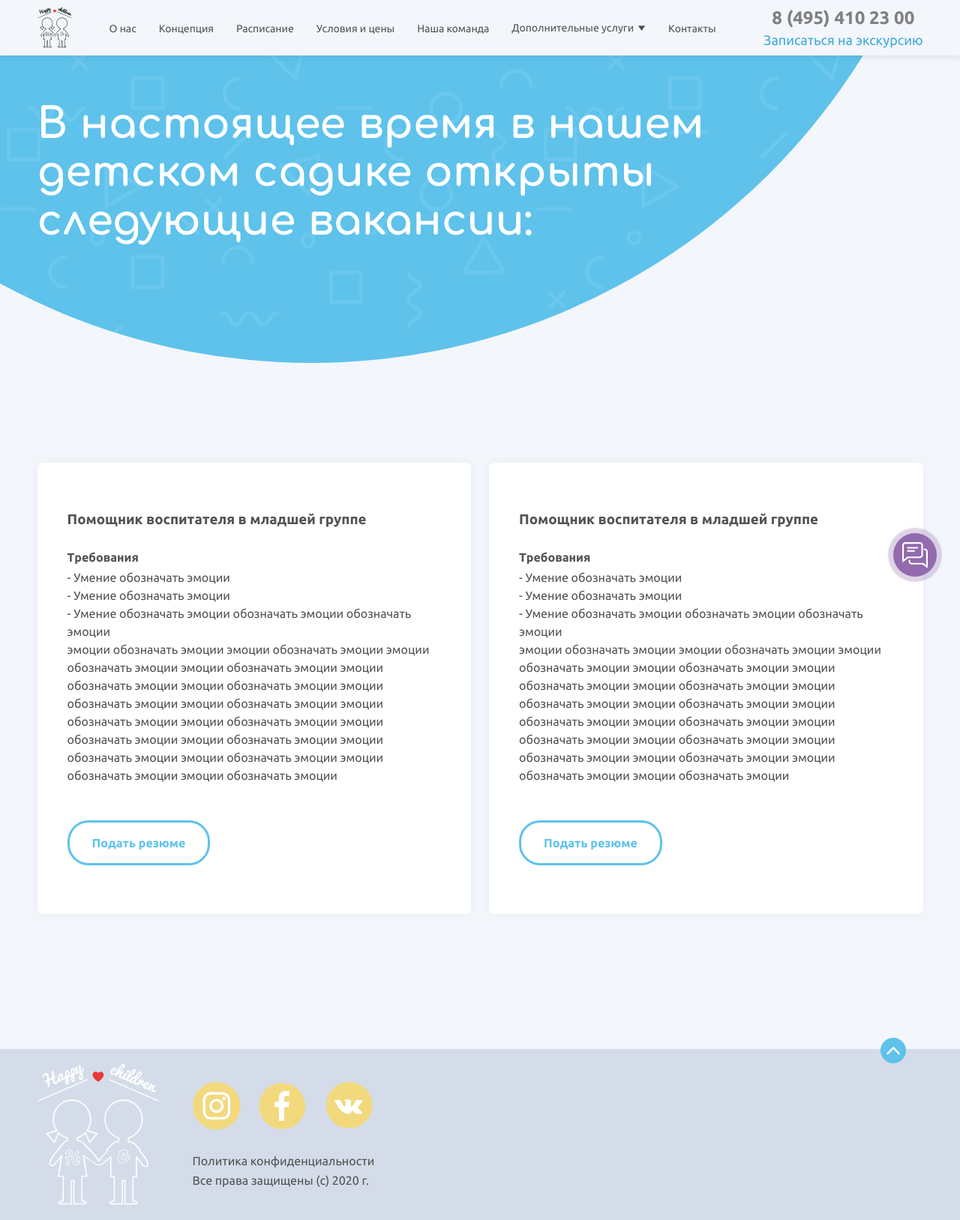
After one commit to acr0matic/happy-children, a PHP site: page /vacancy.php in a window 1280 px wide. The commit adds this page. Shown: the whole page at 75% size. Run offline with PHP 8.4, Linux system fonts and the light colour scheme; style sheets or scripts are compiled from the project's sources.

Commit message:
feat: страница "вакансии"

```diff
--- a/src/scripts/modal.js
+++ b/src/scripts/modal.js
@@ -46,3 +46,22 @@ if (modalInfo) {
     });
   });
 }
+
+
+const modalVacancy = document.getElementById('modal-vacancy');
+
+if (modalVacancy) {
+  const title = modalVacancy.querySelector('.modal__title');
+  const cards = document.querySelectorAll('.vacancy__item');
+
+  if (cards) {
+    cards.forEach(card => {
+      const button = card.querySelector('.button');
+      const vacancyName = card.querySelector('.vacancy__title').textContent;
+
+      button.addEventListener('click', () => {
+        title.textContent = vacancyName;
+      });
+    });
+  }
+}
--- a/src/scss/components/input/_input.scss
+++ b/src/scss/components/input/_input.scss
@@ -14,12 +14,11 @@
 
   &__field {
     width: 100%;
+    padding: 5px 0;
 
     border: none;
     border-bottom: 1px solid $input__border;
     outline: none;
-
-    padding: 5px 0;
 
     transition: 0.15s ease;
 
@@ -30,6 +29,21 @@
     &::placeholder {
       color: $input__placeholder;
     }
+
+    &--box {
+      min-height: 100px;
+      padding: 8px;
+
+      border: 1px solid $input__border;
+      border-radius: 4px;
+
+      resize: none;
+    }
+  }
+
+  &__label {
+    display: block;
+    margin-bottom: 8px;
   }
 
   &__warning {
--- a/src/scss/layout/_layout.scss
+++ b/src/scss/layout/_layout.scss
@@ -22,6 +22,8 @@
 
 @import "pages/team/team";
 
+@import "pages/vacancy/vacancy";
+
 @import "pages/studios/studios";
 @import "pages/studios/service";
 @import "pages/studios/holiday";
--- /dev/null
+++ b/src/scss/layout/pages/vacancy/_vacancy.scss
@@ -0,0 +1,80 @@
+#vacancy {
+  padding-top: 60px;
+}
+
+.vacancy {
+  @include breakpoint($breakpoint-mobile--large) {
+    h1 {
+      font-size: $font-size-2;
+    }
+
+    br {
+      display: none;
+    }
+  }
+
+  position: relative;
+
+  &::after {
+    @include breakpoint($breakpoint-mobile--large) {
+      top: -1550px;
+      left: -700px;
+    }
+
+    content: "";
+    position: absolute;
+    z-index: -1;
+    top: -1380px;
+    left: -500px;
+
+    width: 1730px;
+    height: 1730px;
+    border-radius: 100%;
+
+    background-color: $palette-blue;
+    background-image: url("../img/pattern/blue.svg");
+  }
+
+  &__header {
+    color: $text-white;
+  }
+
+  &__content {
+    @include breakpoint($breakpoint-mobile--large) {
+      margin-top: 120px;
+    }
+
+    margin-top: 290px;
+  }
+
+  &__item {
+    @include breakpoint($breakpoint-mobile--large) {
+      padding: 32px 16px;
+    }
+
+    display: flex;
+    flex-direction: column;
+
+    padding: 65px 40px;
+    border-radius: $border-radius;
+
+    background-color: $palette-white;
+    box-shadow: 0 0 13px rgba(#9ba1aa, 0.1);
+  }
+
+  &__title {
+    margin-bottom: 30px;
+  }
+
+  strong {
+    margin-bottom: 6px;
+  }
+
+  &__text {
+    line-height: $line-height-p;
+  }
+
+  &__action {
+    margin-top: 48px;
+  }
+}
--- /dev/null
+++ b/src/vacancy.php
@@ -0,0 +1,153 @@
+<?php include_once('partials/header.php') ?>
+
+<main id="vacancy-page">
+  <section id="vacancy" class="section">
+    <div class="container">
+      <div class="vacancy">
+        <div class="vacancy__header">
+          <h1 class="page__title">
+            В настоящее время в нашем
+            <br>
+            детском садике открыты
+            <br>
+            следующие вакансии:
+          </h1>
+        </div>
+        <!-- /.vacancy__header -->
+
+        <div class="vacancy__content">
+          <div class="row gy-3">
+            <div class="col-12 col-lg-6">
+              <div class="vacancy__item">
+                <h3 class="vacancy__title">Помощник воспитателя в младшей группе</h3>
+
+                <strong>Требования</strong>
+                <div class="vacancy__text">
+                  - Умение обозначать эмоции
+                  <br>
+                  - Умение обозначать эмоции
+                  <br>
+                  - Умение обозначать эмоции обозначать эмоции обозначать эмоции
+                  <br>
+                  эмоции обозначать эмоции эмоции обозначать эмоции эмоции обозначать эмоции эмоции обозначать эмоции
+                  эмоции обозначать эмоции эмоции обозначать эмоции эмоции обозначать эмоции эмоции обозначать эмоции
+                  эмоции обозначать эмоции эмоции обозначать эмоции эмоции обозначать эмоции эмоции обозначать эмоции
+                  эмоции обозначать эмоции эмоции обозначать эмоции эмоции обозначать эмоции эмоции обозначать эмоции
+                </div>
+                <!-- /.vacancy__text -->
+
+                <div class="vacancy__action">
+                  <button class="button button-outline" data-micromodal-trigger="modal-vacancy">Подать резюме</button>
+                </div>
+                <!-- /.vacancy__action -->
+              </div>
+              <!-- /.vacancy__item -->
+            </div>
+            <!-- /.col-6 -->
+
+            <div class="col-12 col-lg-6">
+              <div class="vacancy__item">
+                <h3 class="vacancy__title">Помощник воспитателя в младшей группе</h3>
+
+                <strong>Требования</strong>
+                <div class="vacancy__text">
+                  - Умение обозначать эмоции
+                  <br>
+                  - Умение обозначать эмоции
+                  <br>
+                  - Умение обозначать эмоции обозначать эмоции обозначать эмоции
+                  <br>
+                  эмоции обозначать эмоции эмоции обозначать эмоции эмоции обозначать эмоции эмоции обозначать эмоции
+                  эмоции обозначать эмоции эмоции обозначать эмоции эмоции обозначать эмоции эмоции обозначать эмоции
+                  эмоции обозначать эмоции эмоции обозначать эмоции эмоции обозначать эмоции эмоции обозначать эмоции
+                  эмоции обозначать эмоции эмоции обозначать эмоции эмоции обозначать эмоции эмоции обозначать эмоции
+                </div>
+                <!-- /.vacancy__text -->
+
+                <div class="vacancy__action">
+                  <button class="button button-outline" data-micromodal-trigger="modal-vacancy">Подать резюме</button>
+                </div>
+                <!-- /.vacancy__action -->
+              </div>
+              <!-- /.vacancy__item -->
+            </div>
+            <!-- /.col-6 -->
+          </div>
+          <!-- /.row -->
+        </div>
+        <!-- /.vacancy__content -->
+      </div>
+      <!-- /.vacancy -->
+    </div>
+    <!-- /.container -->
+  </section>
+</main>
+
+<div class="modal modal-callback micromodal-slide" id="modal-vacancy" data-modal-title="">
+  <div class="modal__overlay" data-micromodal-close>
+    <div class="modal__container">
+      <div class="modal__header">
+        <h2 class="modal__title mb-3">
+          Педагог-воспитатель
+        </h2>
+        <p class="modal__description">
+          Оставьте свои контактные данные, и мы
+          <br>
+          свяжемся с вами в ближайшее время
+        </p>
+
+        <button class="modal__close" data-micromodal-close>
+          <svg width="100%" height="100%" viewBox="0 0 35 35" fill="none" xmlns="http://www.w3.org/2000/svg">
+            <path d="M17.5 0C7.83594 0 0 7.83594 0 17.5C0 27.1641 7.83594 35 17.5 35C27.1641 35 35 27.1641 35 17.5C35 7.83594 27.1641 0 17.5 0ZM17.5 32.0312C9.47656 32.0312 2.96875 25.5234 2.96875 17.5C2.96875 9.47656 9.47656 2.96875 17.5 2.96875C25.5234 2.96875 32.0312 9.47656 32.0312 17.5C32.0312 25.5234 25.5234 32.0312 17.5 32.0312Z"
+              fill="#5EC2EB" />
+            <path
+              d="M24.2891 11.25C24.2891 11.0781 24.1484 10.9375 23.9766 10.9375L21.3984 10.9492L17.5156 15.5781L13.6367 10.9531L11.0547 10.9414C10.8828 10.9414 10.7422 11.0781 10.7422 11.2539C10.7422 11.3281 10.7695 11.3984 10.8164 11.457L15.8984 17.5117L10.8164 23.5625C10.7692 23.6198 10.743 23.6914 10.7422 23.7656C10.7422 23.9375 10.8828 24.0781 11.0547 24.0781L13.6367 24.0664L17.5156 19.4375L21.3945 24.0625L23.9727 24.0742C24.1445 24.0742 24.2852 23.9375 24.2852 23.7617C24.2852 23.6875 24.2578 23.6172 24.2109 23.5586L19.1367 17.5078L24.2188 11.4531C24.2656 11.3984 24.2891 11.3242 24.2891 11.25Z"
+              fill="#5EC2EB" />
+          </svg>
+        </button>
+      </div>
+
+      <div class="modal__content">
+        <form data-target="vacancy" action="php/test.php" data-redirect="thank.php" class="callback__from form form-callback">
+          <div class="input mb-3">
+            <input data-required type="text" class="input__field" name="user_name" placeholder="Имя">
+            <img data-tippy-content="Поле пустое или содержит ошибки" class="input__warning" src="img/icons/warning.svg" alt="">
+          </div>
+          <!-- /.input -->
+
+          <div class="input mb-3">
+            <input type="text" class="input__field" name="user_lastname" placeholder="Фамилия">
+            <img data-tippy-content="Поле содержит ошибки" class="input__warning" src="img/icons/warning.svg" alt="">
+          </div>
+          <!-- /.input -->
+
+          <div class="input mb-4">
+            <input data-required type="tel" class="input__field" name="user_phone" placeholder="+7 (111) 111 11 11">
+            <img data-tippy-content="Поле пустое или содержит ошибки" class="input__warning" src="img/icons/warning.svg" alt="">
+          </div>
+          <!-- /.input -->
+
+          <div class="input mb-3">
+            <span class="input__label">Почему Вы хотите именно к нам?</span>
+            <textarea class="input__field input__field--box" name="user_message"></textarea>
+            <img data-tippy-content="Поле пустое или содержит ошибки" class="input__warning" src="img/icons/warning.svg" alt="">
+          </div>
+          <!-- /.input -->
+
+          <div class="form__action">
+            <button data-sending="Отправляем..." type="submit" class="form__button button button-outline d-flex mx-auto">Записаться</button>
+            <img class="form__loader preloader--mini" src="img/loader.svg" alt="">
+          </div>
+          <!-- /.form__action -->
+        </form>
+      </div>
+      <!-- /.modal__content -->
+    </div>
+    <!-- /.modal__container -->
+  </div>
+  <!-- /.modal__overlay -->
+</div>
+<!-- /.modal -->
+
+
+<?php include_once('partials/footer.php') ?>
```
